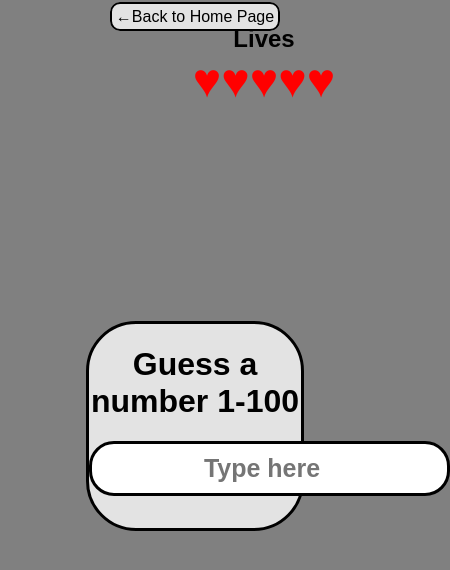
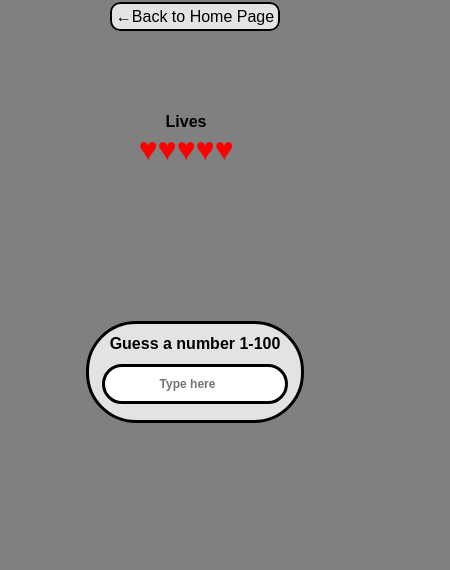
Before and after one commit to Sahil-Mujadedi/KillerKoop.github.io, a plain HTML site: page Guesser/index.html in a window 390 px wide. Shown: the whole page, 450 px wide, since content can reach past the window. Drawn offline with Linux system fonts and the light colour scheme.

Commit message:
Made a little bit more mobile friendly

```diff
--- a/Guesser/styles.css
+++ b/Guesser/styles.css
@@ -1,3 +1,6 @@
+* {
+    text-align: center!important;
+}
 p {
     font-family: sans-serif;
     font-size: 2em;
@@ -5,10 +8,10 @@ p {
 }
 
 #lives {
-    position: absolute;
+    position: fixed;
     top: 5px;
     right: 1px;
-    min-width: 250px;
+    width: 250px;
 }
 
 input:focus {
@@ -59,3 +62,29 @@ body {
 #back:hover {
     background-color: grey;
 }
+@media screen and (max-width: 750px) {
+    input {
+        font-size: 1em;
+    }
+    h1 {
+        font-size: 1em;
+    }
+    p {
+        font-size: 1em;
+    }
+    #lives {
+        font-size: 1em;
+    }
+}
+@media screen and (max-width: 500px) {
+    input {
+        font-size: 0.75em;
+    }
+}
+@media screen and (max-width: 485px) {
+    #lives {
+        top: 100px;
+        margin-right: 20vw;
+        margin-left: 20vw;
+    }
+}
```
